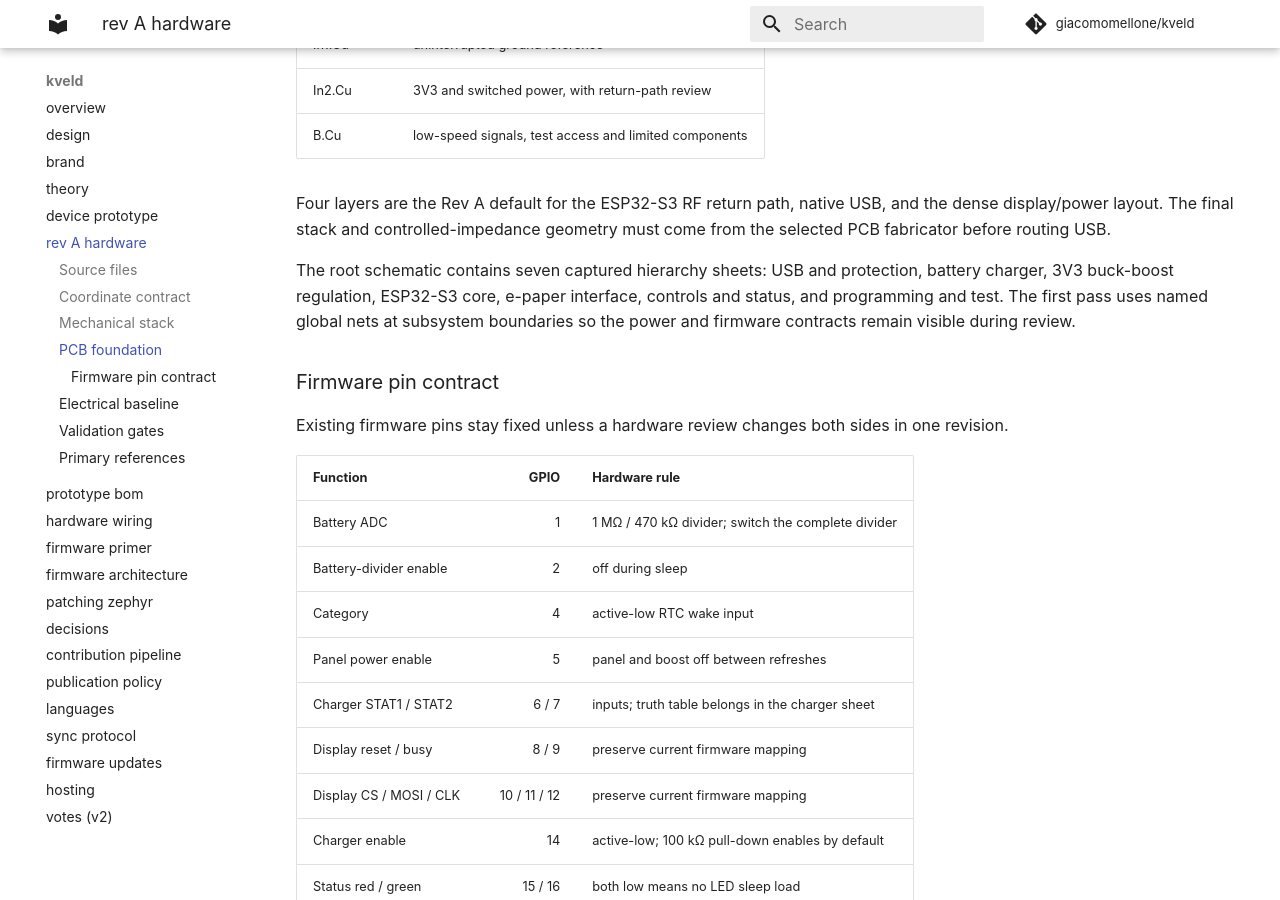
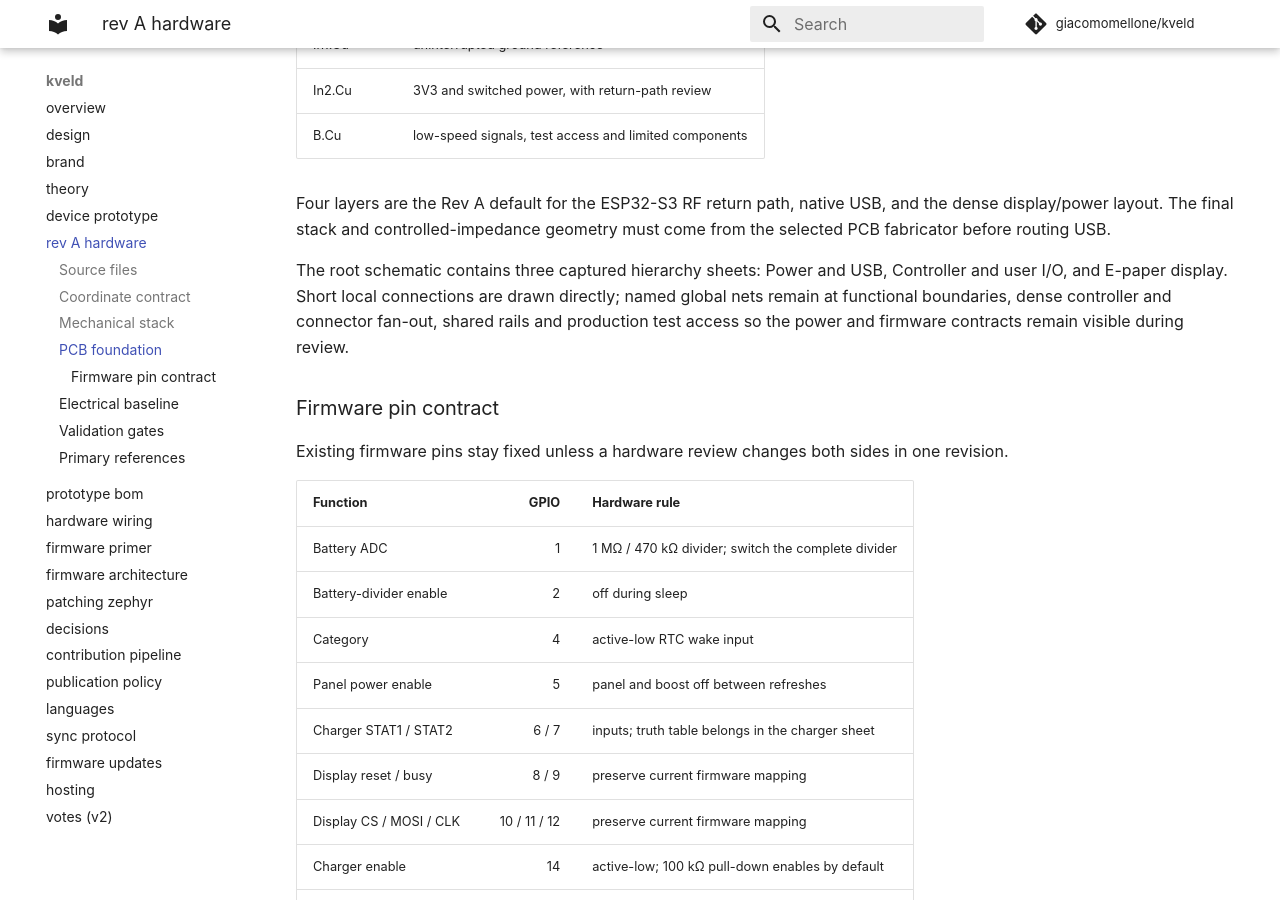
Before and after one commit to giacomomellone/cicala, an MkDocs documentation site: the page built from docs/hardware_rev_a.md, in a window 1280 px wide and 900 px high, scrolled down 4450 px. Built offline with MkDocs 1.6.1 and Material for MkDocs 9.7.7, drawn with Linux system fonts in a browser that asks for light colours; comment, search, counter and statistics services are not loaded.

Commit message:
refactor(hw): consolidate and clarify schematic

```diff
--- a/docs/hardware_rev_a.md
+++ b/docs/hardware_rev_a.md
@@ -76,7 +76,7 @@ The KiCad project starts with a four-layer 1.2 mm FR-4 stack:
 
 Four layers are the Rev A default for the ESP32-S3 RF return path, native USB, and the dense display/power layout. The final stack and controlled-impedance geometry must come from the selected PCB fabricator before routing USB.
 
-The root schematic contains seven captured hierarchy sheets: USB and protection, battery charger, 3V3 buck-boost regulation, ESP32-S3 core, e-paper interface, controls and status, and programming and test. The first pass uses named global nets at subsystem boundaries so the power and firmware contracts remain visible during review.
+The root schematic contains three captured hierarchy sheets: Power and USB, Controller and user I/O, and E-paper display. Short local connections are drawn directly; named global nets remain at functional boundaries, dense controller and connector fan-out, shared rails and production test access so the power and firmware contracts remain visible during review.
 
 ### Firmware pin contract
 
```
Also changed, not shown: docs/decisions.md (+1 -1 lines), hardware/pcb/BOM.md (+1 -1 lines), hardware/pcb/README.md (+8 -10 lines), 10 other files.
